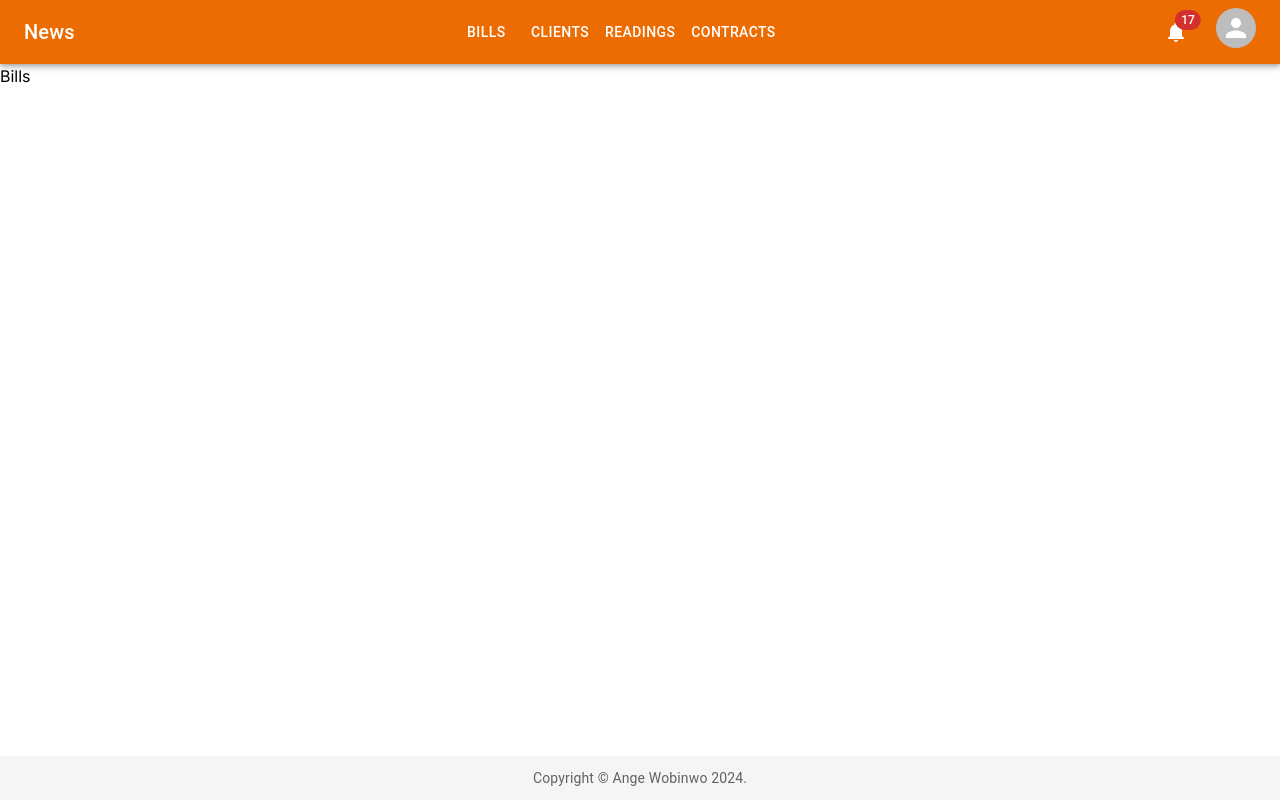
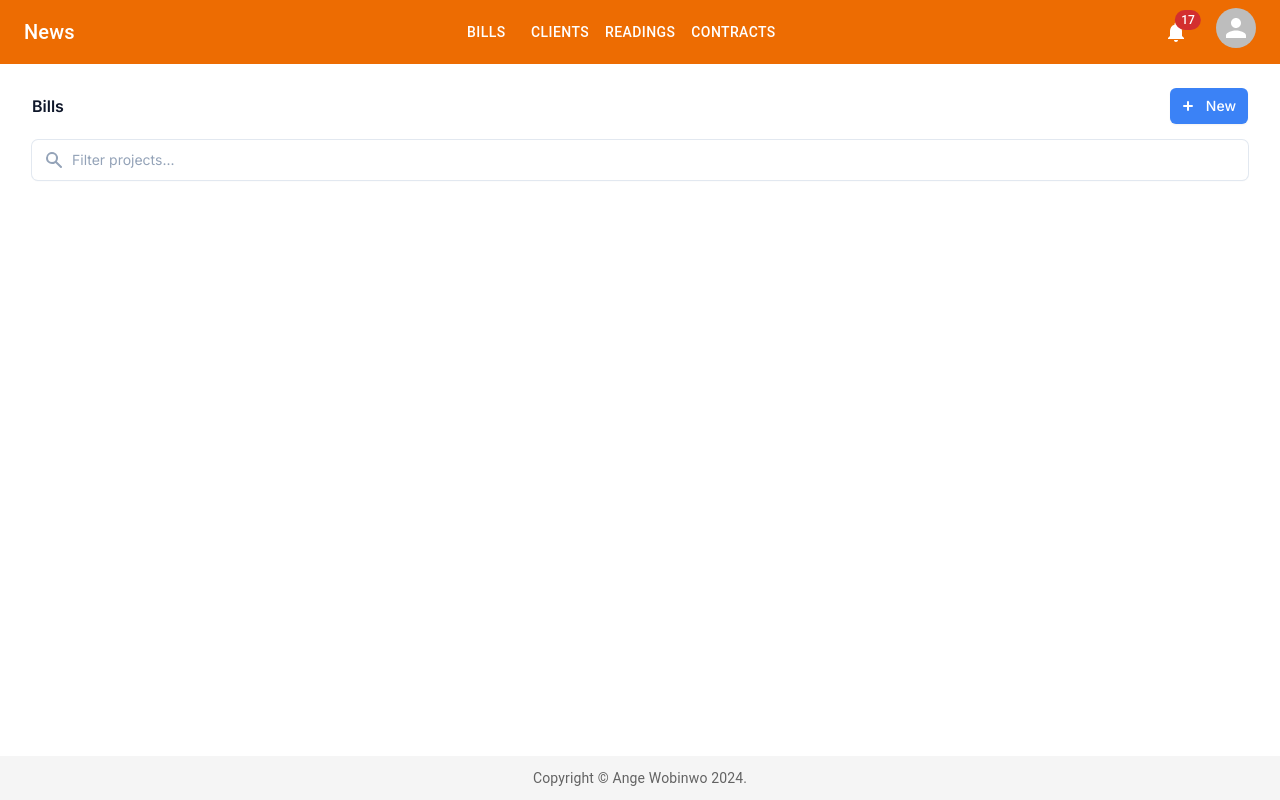
Before and after one commit to Wobins/ibis, a Next.js app: page /bills in a window 1280 px wide. Built offline with nearby package versions, Linux system fonts and the light colour scheme.

Commit message:
Updated searbar to use the one from tailwind css home page

```diff
--- a/src/_components/navbar/index.tsx
+++ b/src/_components/navbar/index.tsx
@@ -57,11 +57,11 @@ const NavBar = (props: Props) => {
             <Divider />
             <List>
                 {pages.map((item) => (
-                <ListItem key={item} disablePadding>
-                    <ListItemButton sx={{ textAlign: 'center' }}>
-                    <ListItemText primary={item} />
-                    </ListItemButton>
-                </ListItem>
+                    <ListItem key={item} disablePadding>
+                        <ListItemButton sx={{ textAlign: 'center' }} LinkComponent={Link} href={`/${item}`}>
+                        <ListItemText primary={item} />
+                        </ListItemButton>
+                    </ListItem>
                 ))}
             </List>
         </Box>
--- a/src/_components/searchbar/index.tsx
+++ b/src/_components/searchbar/index.tsx
@@ -50,15 +50,22 @@ const SearchBar = () => {
     }));
 
     return (
-        <Search>
-            <SearchIconWrapper>
-                <SearchIcon />
-            </SearchIconWrapper>
-            <StyledInputBase
-                placeholder="Search…"
-                inputProps={{ 'aria-label': 'search' }}
-            />
-        </Search>
+        // <Search>
+        //     <SearchIconWrapper>
+        //         <SearchIcon />
+        //     </SearchIconWrapper>
+        //     <StyledInputBase
+        //         placeholder="Search…"
+        //         inputProps={{ 'aria-label': 'search' }}
+        //     />
+        // </Search>
+
+        <form className="group relative">
+            <svg width="20" height="20" fill="currentColor" className="absolute left-3 top-1/2 -mt-2.5 text-slate-400 pointer-events-none group-focus-within:text-blue-500" aria-hidden="true">
+                <path fillRule="evenodd" clipRule="evenodd" d="M8 4a4 4 0 100 8 4 4 0 000-8zM2 8a6 6 0 1110.89 3.476l4.817 4.817a1 1 0 01-1.414 1.414l-4.816-4.816A6 6 0 012 8z" />
+            </svg>
+            <input className="focus:ring-2 focus:ring-blue-500 focus:outline-none appearance-none w-full text-sm leading-6 text-slate-900 placeholder-slate-400 rounded-md py-2 pl-10 ring-1 ring-slate-200 shadow-sm" type="text" aria-label="Filter projects" placeholder="Filter projects..." />
+        </form>
     )
 }
 
--- a/src/app/bills/page.tsx
+++ b/src/app/bills/page.tsx
@@ -1,6 +1,24 @@
 const Bills = () => {
     return (
-        <div>Bills</div>
+        <section>
+            <header className="bg-white space-y-4 p-4 sm:px-8 sm:py-6 lg:p-4 xl:px-8 xl:py-6">
+                <div className="flex items-center justify-between">
+                <h2 className="font-semibold text-slate-900">Bills</h2>
+                <a href="/new" className="hover:bg-blue-400 group flex items-center rounded-md bg-blue-500 text-white text-sm font-medium pl-2 pr-3 py-2 shadow-sm">
+                    <svg width="20" height="20" fill="currentColor" className="mr-2" aria-hidden="true">
+                    <path d="M10 5a1 1 0 0 1 1 1v3h3a1 1 0 1 1 0 2h-3v3a1 1 0 1 1-2 0v-3H6a1 1 0 1 1 0-2h3V6a1 1 0 0 1 1-1Z" />
+                    </svg>
+                    New
+                </a>
+                </div>
+                <form className="group relative">
+                    <svg width="20" height="20" fill="currentColor" className="absolute left-3 top-1/2 -mt-2.5 text-slate-400 pointer-events-none group-focus-within:text-blue-500" aria-hidden="true">
+                        <path fillRule="evenodd" clipRule="evenodd" d="M8 4a4 4 0 100 8 4 4 0 000-8zM2 8a6 6 0 1110.89 3.476l4.817 4.817a1 1 0 01-1.414 1.414l-4.816-4.816A6 6 0 012 8z" />
+                    </svg>
+                    <input className="focus:ring-2 focus:ring-blue-500 focus:outline-none appearance-none w-full text-sm leading-6 text-slate-900 placeholder-slate-400 rounded-md py-2 pl-10 ring-1 ring-slate-200 shadow-sm" type="text" aria-label="Filter projects" placeholder="Filter projects..." />
+                </form>
+            </header>
+        </section>
     );
 }
 
--- a/src/app/clients/page.tsx
+++ b/src/app/clients/page.tsx
@@ -1,6 +1,24 @@
 const Clients = () => {
     return (
-        <div>page</div>
+        <section>
+            <header className="bg-white space-y-4 p-4 sm:px-8 sm:py-6 lg:p-4 xl:px-8 xl:py-6">
+                <div className="flex items-center justify-between">
+                <h2 className="font-semibold text-slate-900">Clients</h2>
+                <a href="/new" className="hover:bg-blue-400 group flex items-center rounded-md bg-blue-500 text-white text-sm font-medium pl-2 pr-3 py-2 shadow-sm">
+                    <svg width="20" height="20" fill="currentColor" className="mr-2" aria-hidden="true">
+                    <path d="M10 5a1 1 0 0 1 1 1v3h3a1 1 0 1 1 0 2h-3v3a1 1 0 1 1-2 0v-3H6a1 1 0 1 1 0-2h3V6a1 1 0 0 1 1-1Z" />
+                    </svg>
+                    New
+                </a>
+                </div>
+                <form className="group relative">
+                <svg width="20" height="20" fill="currentColor" className="absolute left-3 top-1/2 -mt-2.5 text-slate-400 pointer-events-none group-focus-within:text-blue-500" aria-hidden="true">
+                    <path fillRule="evenodd" clipRule="evenodd" d="M8 4a4 4 0 100 8 4 4 0 000-8zM2 8a6 6 0 1110.89 3.476l4.817 4.817a1 1 0 01-1.414 1.414l-4.816-4.816A6 6 0 012 8z" />
+                </svg>
+                <input className="focus:ring-2 focus:ring-blue-500 focus:outline-none appearance-none w-full text-sm leading-6 text-slate-900 placeholder-slate-400 rounded-md py-2 pl-10 ring-1 ring-slate-200 shadow-sm" type="text" aria-label="Filter projects" placeholder="Filter clients by name..." />
+                </form>
+            </header>
+        </section>
     );
 }
 
```
